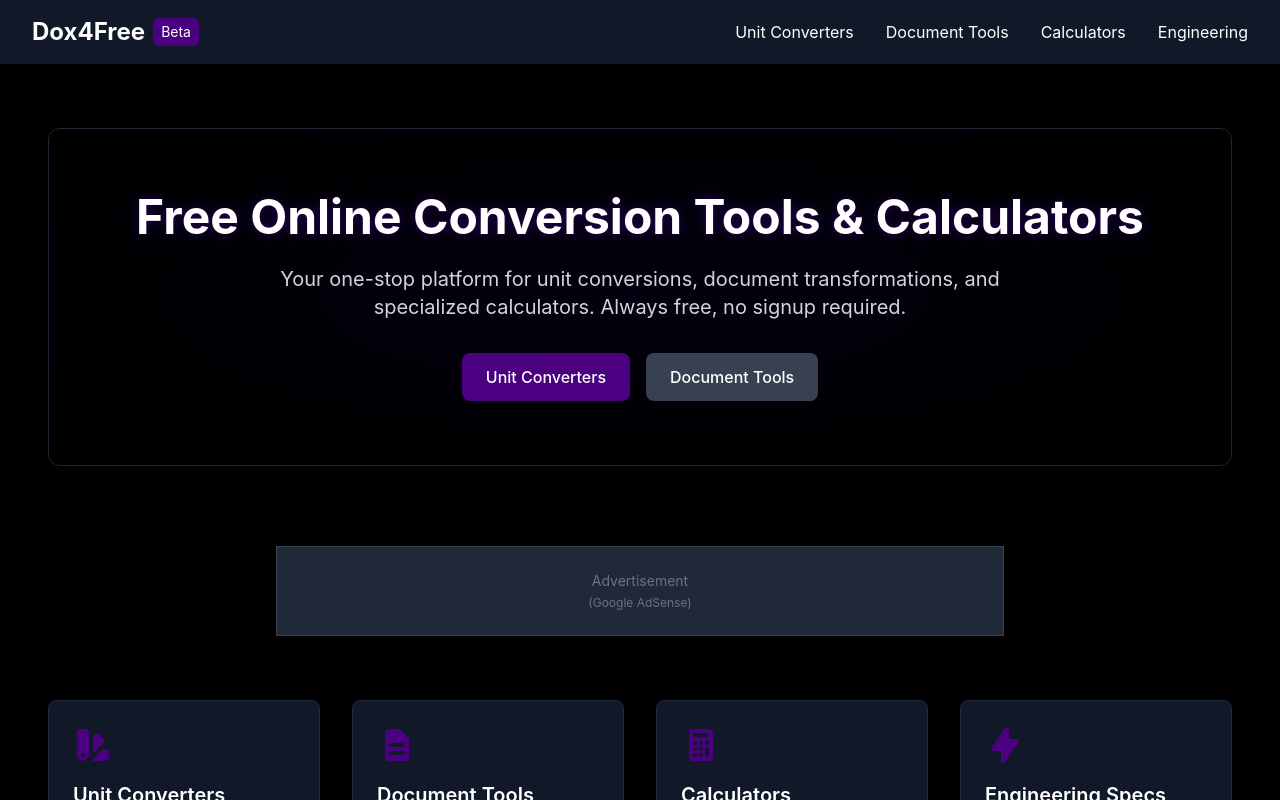
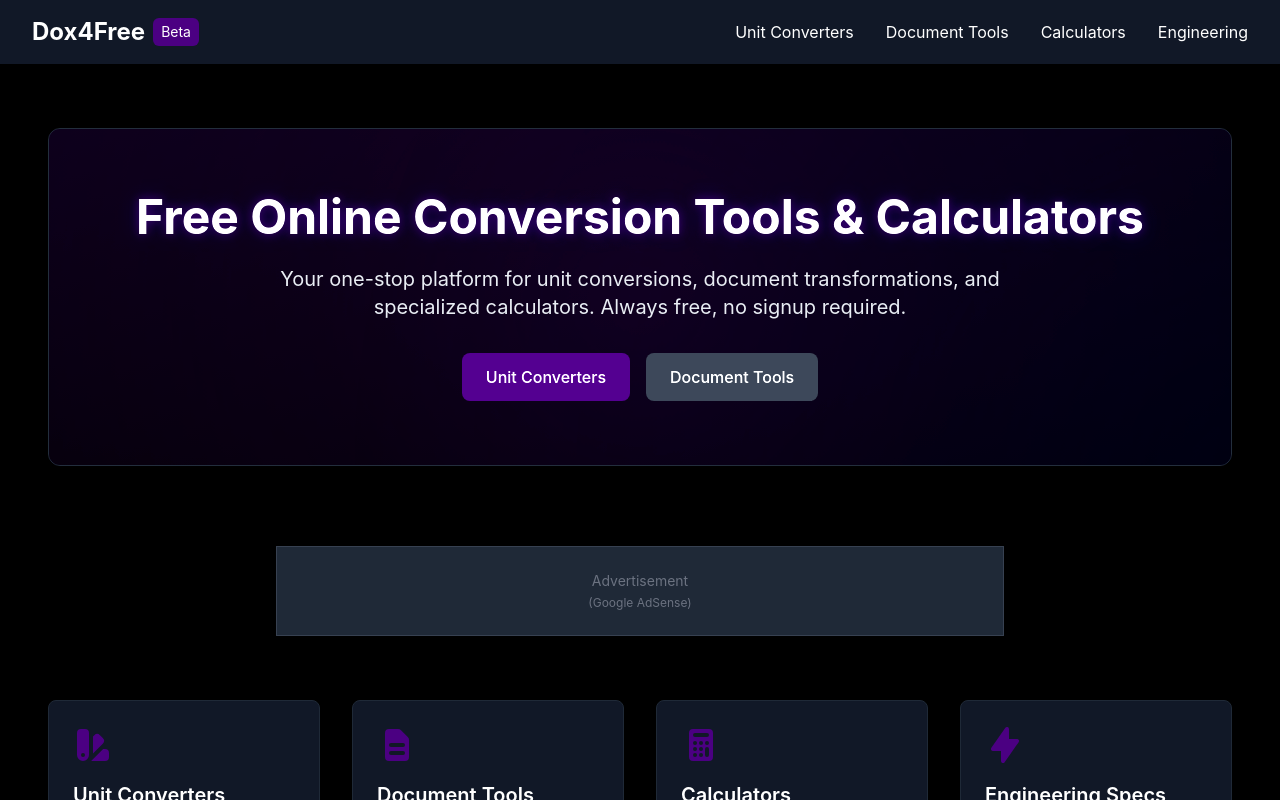
Before and after one commit to Evrenyilmaz101/dox4free, a React (Create React App) app: page / in a window 1280 px wide. Shown: the top 800 px of the page. Built offline with nearby package versions, Linux system fonts and the light colour scheme.

Commit message:
Fix radiating purple/blue hero section

```diff
--- a/src/index.css
+++ b/src/index.css
@@ -25,26 +25,40 @@ code {
 /* Hero animation */
 @keyframes pulse-slow {
   0%, 100% {
-    opacity: 0.5;
+    opacity: 0.6;
     transform: scale(1);
   }
   50% {
-    opacity: 0.7;
+    opacity: 0.8;
     transform: scale(1.05);
   }
 }
 
 .hero-gradient-1 {
-  animation: pulse-slow 8s ease-in-out infinite;
+  animation: pulse-slow 10s ease-in-out infinite;
 }
 
 .hero-gradient-2 {
-  animation: pulse-slow 12s ease-in-out infinite reverse;
+  animation: pulse-slow 15s ease-in-out infinite reverse;
+}
+
+/* Additional animation for extra effect */
+@keyframes glow {
+  0%, 100% {
+    filter: brightness(1);
+  }
+  50% {
+    filter: brightness(1.2);
+  }
+}
+
+.hero-container {
+  animation: glow 8s ease-in-out infinite;
 }
 
 /* Text effects */
 .text-shadow-glow {
-  text-shadow: 0 0 10px rgba(75, 0, 130, 0.5), 0 0 20px rgba(0, 0, 139, 0.3);
+  text-shadow: 0 0 10px rgba(75, 0, 130, 0.7), 0 0 20px rgba(0, 0, 139, 0.5);
 }
 
 @layer base {
--- a/src/pages/HomePage.tsx
+++ b/src/pages/HomePage.tsx
@@ -58,12 +58,35 @@ const HomePage: React.FC = () => {
   return (
     <div className="max-w-7xl mx-auto px-4 sm:px-6 lg:px-8 py-12">
       {/* Hero Section with Radiating Effect */}
-      <div className="relative text-center mb-20 py-16 rounded-xl border border-gray-800 overflow-hidden">
-        {/* Radial gradient background */}
+      <div
+        className="relative text-center mb-20 py-16 rounded-xl border border-gray-800 overflow-hidden hero-container"
+        style={{
+          background: 'linear-gradient(to bottom right, #1a0033, #000000)',
+        }}
+      >
+        {/* Gradient background - explicit styles instead of Tailwind classes */}
         <div className="absolute inset-0 overflow-hidden">
-          <div className="absolute inset-0 bg-gradient-radial from-primary/30 via-primary/10 to-transparent opacity-70 transform scale-110 hero-gradient-1"></div>
-          <div className="absolute inset-0 bg-gradient-radial from-secondary/20 via-secondary/5 to-transparent opacity-60 transform scale-125 hero-gradient-2" style={{ transformOrigin: 'bottom right' }}></div>
-          <div className="absolute inset-0 bg-black opacity-60"></div>
+          {/* Purple gradient */}
+          <div
+            className="absolute inset-0 opacity-70 hero-gradient-1"
+            style={{
+              background: 'radial-gradient(circle, rgba(75, 0, 130, 0.4) 0%, rgba(75, 0, 130, 0.15) 50%, rgba(0, 0, 0, 0) 100%)',
+              transform: 'scale(1.1)'
+            }}
+          ></div>
+
+          {/* Blue gradient */}
+          <div
+            className="absolute inset-0 opacity-60 hero-gradient-2"
+            style={{
+              background: 'radial-gradient(circle at bottom right, rgba(0, 0, 139, 0.3) 0%, rgba(0, 0, 139, 0.1) 40%, rgba(0, 0, 0, 0) 70%)',
+              transform: 'scale(1.25)',
+              transformOrigin: 'bottom right'
+            }}
+          ></div>
+
+          {/* Black overlay for text readability - reduced opacity */}
+          <div className="absolute inset-0 bg-black opacity-50"></div>
         </div>
 
         {/* Content */}
```
